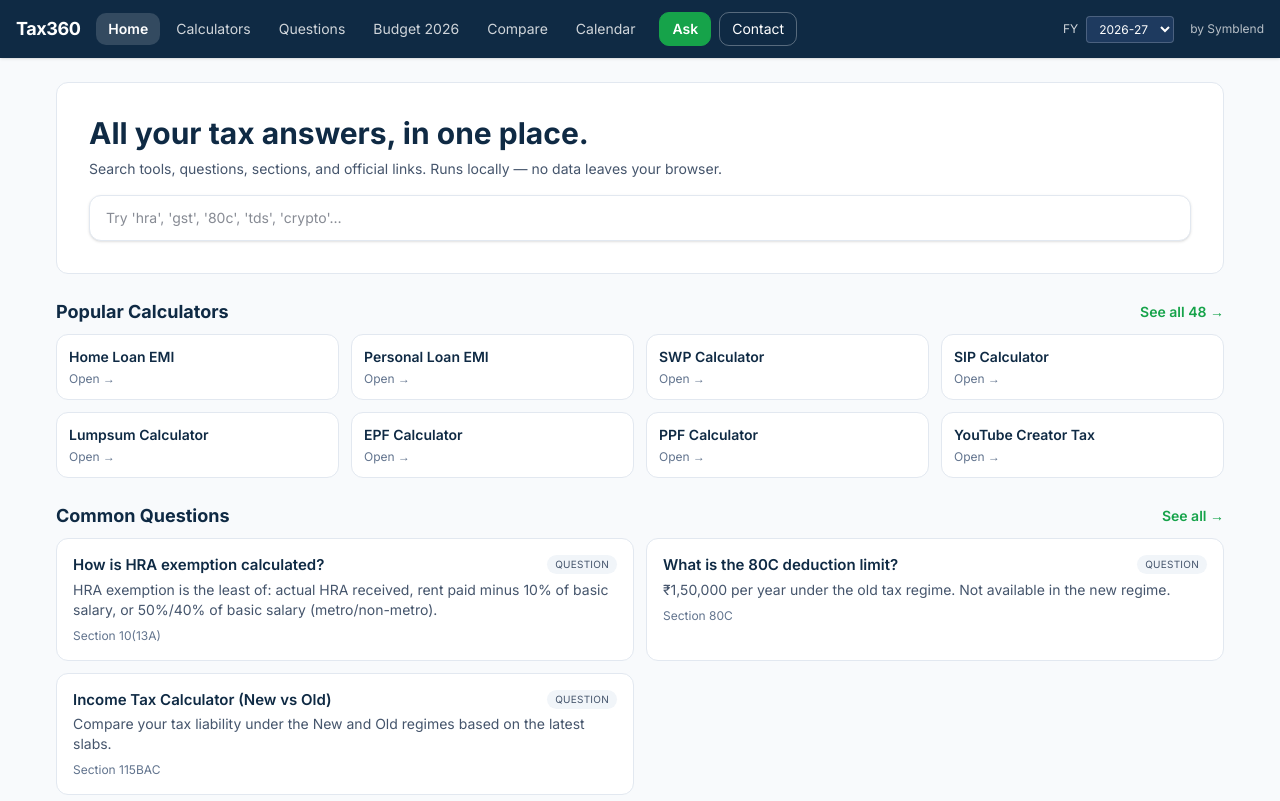
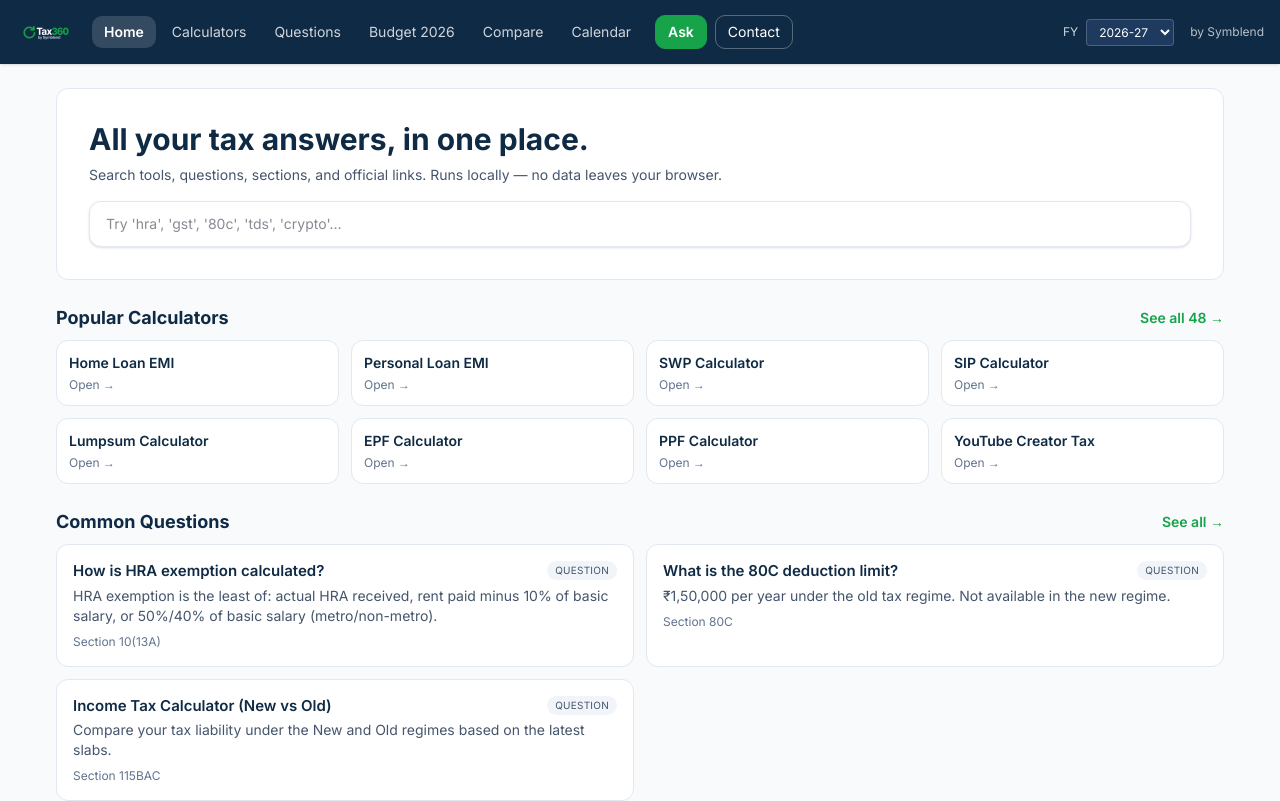
Before and after one commit to symblendlabs-cloud/tax360, a React (Vite) app: page / in a window 1280 px wide. Shown: the top 801 px of the page. Built offline with nearby package versions, Linux system fonts and the light colour scheme.

Commit message:
Added brand logo to header and favicon

```diff
--- a/index.html
+++ b/index.html
@@ -2,7 +2,7 @@
 <html lang="en">
   <head>
     <meta charset="UTF-8" />
-    <link rel="icon" type="image/svg+xml" href="/favicon.svg" />
+    <link rel="icon" type="image/png" href="/logo.png" />
     <meta name="viewport" content="width=device-width, initial-scale=1.0" />
     <title>Tax360 by Symblend | All Tax Data in One Place</title>
     <meta name="description" content="Free, local-only tax calculators for India. 48+ tools covering Income Tax, GST, TDS, Capital Gains, and more. No login, no data tracking." />
--- a/src/core/ui/Layout.jsx
+++ b/src/core/ui/Layout.jsx
@@ -13,7 +13,9 @@ export default function Layout() {
       <header className="bg-[#0F2A44] text-white sticky top-0 z-50 shadow-sm">
         <div className="max-w-[1400px] mx-auto px-4 py-3 flex items-center justify-between gap-4 relative">
           <div className="flex items-center gap-4">
-            <Link to="/" className="text-white font-bold text-lg tracking-tight">Tax360</Link>
+            <Link to="/" className="hover:opacity-90 transition flex items-center">
+              <img src="/logo.png" alt="Tax360 by Symblend" className="h-10 w-auto" />
+            </Link>
             <NavMenu />
           </div>
           <div className="flex items-center gap-4">
```
Also changed, not shown: logo.png (added).
